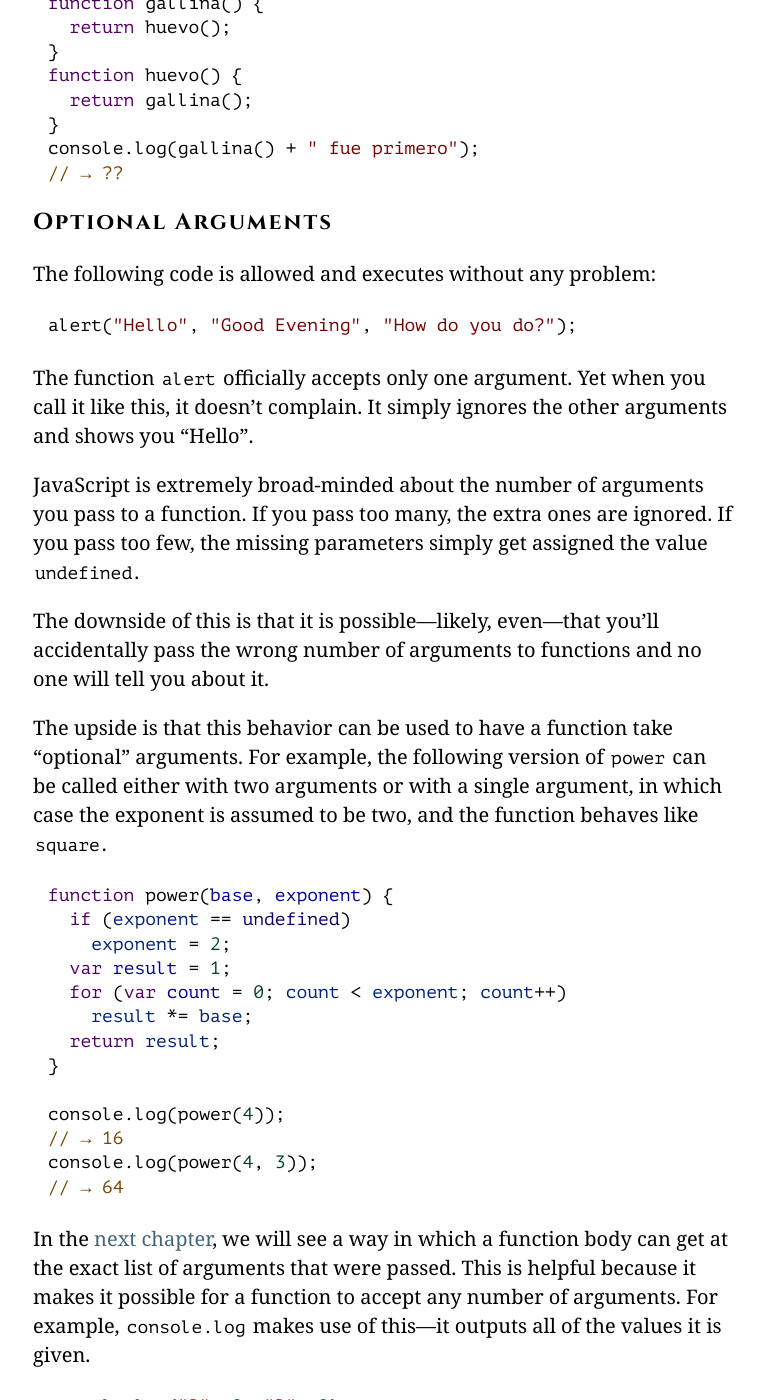
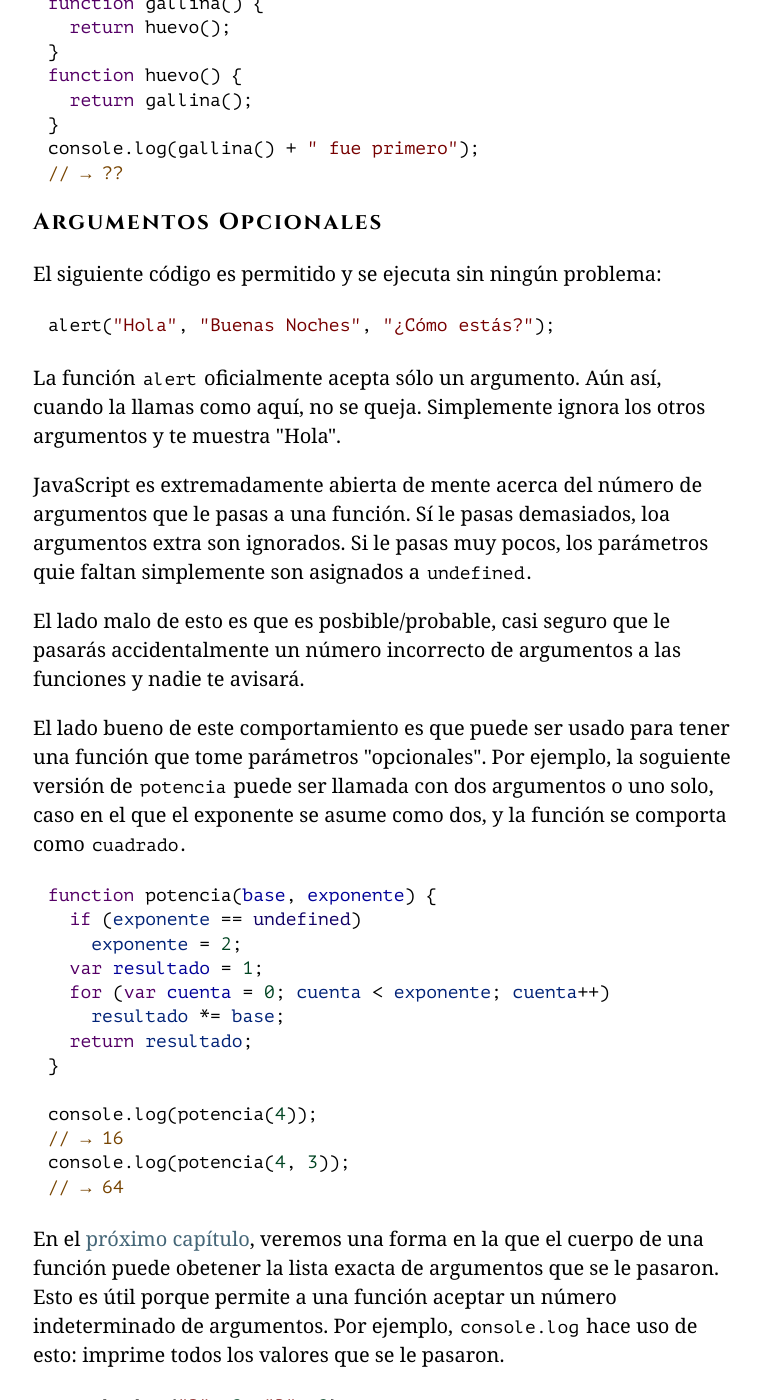
Before and after one commit to hectorip/Eloquent-JavaScript-ES-online, a Jekyll site: the page chapters/03_functions.html, which Jekyll copies as it is, in a window 1280 px wide and 1400 px high, scrolled down 8289 px. Shown: the whole window, without its empty margins (257-1022 px from the left). Built offline with Jekyll 4.4.1, drawn with Linux system fonts in a browser that asks for light colours; nearby versions of some CDN libraries; library files that are not in the unit come from our copies.

Commit message:
Argumentos

```diff
--- a/chapters/03_functions.html
+++ b/chapters/03_functions.html
@@ -310,45 +310,44 @@ o "volaremos la pila".</p>
 }
 <span class="cm-variable">console</span>.<span class="cm-property">log</span>(<span class="cm-variable">gallina</span>() <span class="cm-operator">+</span> <span class="cm-string">" fue primero"</span>);
 <span class="cm-comment">// → ??</span></pre>
-<h2><a class=h_ident id="h_1pGtRjrCUp" href="#h_1pGtRjrCUp"></a>Optional Arguments</h2>
-<p><a class=p_ident id="p_npZ63wzfMQ" href="#p_npZ63wzfMQ"></a>The following code is allowed
-and executes without any problem:</p>
-<pre data-language="javascript" class="snippet cm-s-default"><a class=c_ident id="c_N7xNoevYVv" href="#c_N7xNoevYVv"></a><span class="cm-variable">alert</span>(<span class="cm-string">"Hello"</span>, <span class="cm-string">"Good Evening"</span>, <span class="cm-string">"How do you do?"</span>);</pre>
-<p><a class=p_ident id="p_IpeGOJUHty" href="#p_IpeGOJUHty"></a>The function <code>alert</code> officially accepts only one
-argument. Yet when you call it like this, it doesn&#8217;t complain. It
-simply ignores the other arguments and shows you “Hello”.</p>
-<p><a class=p_ident id="p_MSukyYxa3X" href="#p_MSukyYxa3X"></a>JavaScript is extremely broad-minded
-about the number of arguments you pass to a function. If you pass too
-many, the extra ones are ignored. If you pass too few, the missing
-parameters simply get assigned the value <code>undefined</code>.</p>
-<p><a class=p_ident id="p_U01Tix9/O1" href="#p_U01Tix9/O1"></a>The downside of this is that it is possible—likely, even—that you&#8217;ll
-accidentally pass the wrong number of arguments to functions and no
-one will tell you about it.</p>
-<p id="power"><a class=p_ident id="p_1HVJeCtkjS" href="#p_1HVJeCtkjS"></a>The
-upside is that this behavior can be used to have a function take
-“optional” arguments. For example, the following version of <code>power</code>
-can be called either with two arguments or with a single argument, in
-which case the exponent is assumed to be two, and the function behaves
-like <code>square</code>.</p>
-<pre data-language="javascript" class="snippet cm-s-default"><a class=c_ident id="c_Qk4NJmNgHK" href="#c_Qk4NJmNgHK"></a><span class="cm-keyword">function</span> <span class="cm-variable">power</span>(<span class="cm-def">base</span>, <span class="cm-def">exponent</span>) {
-  <span class="cm-keyword">if</span> (<span class="cm-variable-2">exponent</span> <span class="cm-operator">==</span> <span class="cm-atom">undefined</span>)
-    <span class="cm-variable-2">exponent</span> <span class="cm-operator">=</span> <span class="cm-number">2</span>;
-  <span class="cm-keyword">var</span> <span class="cm-def">result</span> <span class="cm-operator">=</span> <span class="cm-number">1</span>;
-  <span class="cm-keyword">for</span> (<span class="cm-keyword">var</span> <span class="cm-def">count</span> <span class="cm-operator">=</span> <span class="cm-number">0</span>; <span class="cm-variable-2">count</span> <span class="cm-operator">&lt;</span> <span class="cm-variable-2">exponent</span>; <span class="cm-variable-2">count</span><span class="cm-operator">++</span>)
-    <span class="cm-variable-2">result</span> <span class="cm-operator">*=</span> <span class="cm-variable-2">base</span>;
-  <span class="cm-keyword">return</span> <span class="cm-variable-2">result</span>;
+<h2><a class=h_ident id="h_jNCGCF3rFb" href="#h_jNCGCF3rFb"></a>Argumentos Opcionales</h2>
+<p><a class=p_ident id="p_H9TL95isqo" href="#p_H9TL95isqo"></a>El siguiente código es permitido y se ejecuta sin
+ningún problema:</p>
+<pre data-language="javascript" class="snippet cm-s-default"><a class=c_ident id="c_U6A9mZYPyZ" href="#c_U6A9mZYPyZ"></a><span class="cm-variable">alert</span>(<span class="cm-string">"Hola"</span>, <span class="cm-string">"Buenas Noches"</span>, <span class="cm-string">"¿Cómo estás?"</span>);</pre>
+<p><a class=p_ident id="p_h45iKuBld5" href="#p_h45iKuBld5"></a>La función <code>alert</code> oficialmente acepta sólo un argumento.
+Aún así, cuando la llamas como aquí, no se queja. Simplemente ignora los otros
+argumentos y te muestra "Hola".</p>
+<p><a class=p_ident id="p_CFCRGRqAfJ" href="#p_CFCRGRqAfJ"></a>JavaScript es extremadamente abierta de mente
+acerca del número de argumentos que le pasas a una función. Sí le pasas demasiados,
+loa argumentos extra son ignorados. Si le pasas muy pocos, los parámetros quie faltan
+simplemente son asignados a <code>undefined</code>.</p>
+<p><a class=p_ident id="p_byAKowZLIp" href="#p_byAKowZLIp"></a>El lado malo de esto es que es posbible/probable, casi seguro que le pasarás
+accidentalmente un número incorrecto de argumentos a las funciones y nadie te
+avisará.</p>
+<p id="potencia"><a class=p_ident id="p_MLpfFTxf6C" href="#p_MLpfFTxf6C"></a> El lado bueno de este
+comportamiento es que puede ser usado para tener una función que
+tome parámetros "opcionales". Por ejemplo, la soguiente versión de
+<code>potencia</code> puede ser llamada con dos argumentos o uno solo, caso en el que
+el exponente se asume como dos, y la función se comporta como <code>cuadrado</code>.</p>
+<pre data-language="javascript" class="snippet cm-s-default"><a class=c_ident id="c_ZanpM9q23d" href="#c_ZanpM9q23d"></a><span class="cm-keyword">function</span> <span class="cm-variable">potencia</span>(<span class="cm-def">base</span>, <span class="cm-def">exponente</span>) {
+  <span class="cm-keyword">if</span> (<span class="cm-variable-2">exponente</span> <span class="cm-operator">==</span> <span class="cm-atom">undefined</span>)
+    <span class="cm-variable-2">exponente</span> <span class="cm-operator">=</span> <span class="cm-number">2</span>;
+  <span class="cm-keyword">var</span> <span class="cm-def">resultado</span> <span class="cm-operator">=</span> <span class="cm-number">1</span>;
+  <span class="cm-keyword">for</span> (<span class="cm-keyword">var</span> <span class="cm-def">cuenta</span> <span class="cm-operator">=</span> <span class="cm-number">0</span>; <span class="cm-variable-2">cuenta</span> <span class="cm-operator">&lt;</span> <span class="cm-variable-2">exponente</span>; <span class="cm-variable-2">cuenta</span><span class="cm-operator">++</span>)
+    <span class="cm-variable-2">resultado</span> <span class="cm-operator">*=</span> <span class="cm-variable-2">base</span>;
+  <span class="cm-keyword">return</span> <span class="cm-variable-2">resultado</span>;
 }
 
-<span class="cm-variable">console</span>.<span class="cm-property">log</span>(<span class="cm-variable">power</span>(<span class="cm-number">4</span>));
+<span class="cm-variable">console</span>.<span class="cm-property">log</span>(<span class="cm-variable">potencia</span>(<span class="cm-number">4</span>));
 <span class="cm-comment">// → 16</span>
-<span class="cm-variable">console</span>.<span class="cm-property">log</span>(<span class="cm-variable">power</span>(<span class="cm-number">4</span>, <span class="cm-number">3</span>));
+<span class="cm-variable">console</span>.<span class="cm-property">log</span>(<span class="cm-variable">potencia</span>(<span class="cm-number">4</span>, <span class="cm-number">3</span>));
 <span class="cm-comment">// → 64</span></pre>
-<p><a class=p_ident id="p_HXV4vPfIcZ" href="#p_HXV4vPfIcZ"></a>In the <a href="04_data.html#arguments_object">next
-chapter</a>, we will see a way in which a function body can get at the
-exact list of arguments that were passed. This is helpful because it
-makes it possible for a function to accept any number of arguments.
-For example, <code>console.log</code> makes use of this—it outputs all of the
-values it is given.</p>
+<p><a class=p_ident id="p_qDx8VfKunp" href="#p_qDx8VfKunp"></a>En el <a href="04_data.html#arguments_object">próximo
+capítulo</a>, veremos una forma en la que el cuerpo de una función puede
+obetener la lista exacta de argumentos que se le pasaron. Esto es útil
+porque permite a una función aceptar un número indeterminado de argumentos.
+Por ejemplo, <code>console.log</code> hace uso de esto: imprime todos los valores que
+se le pasaron.</p>
 <pre data-language="javascript" class="snippet cm-s-default"><a class=c_ident id="c_rwDFIqBrDl" href="#c_rwDFIqBrDl"></a><span class="cm-variable">console</span>.<span class="cm-property">log</span>(<span class="cm-string">"R"</span>, <span class="cm-number">2</span>, <span class="cm-string">"D"</span>, <span class="cm-number">2</span>);
 <span class="cm-comment">// → R 2 D 2</span></pre>
 <h2><a class=h_ident id="h_hOd+yVxaku" href="#h_hOd+yVxaku"></a>Closure</h2>
```
